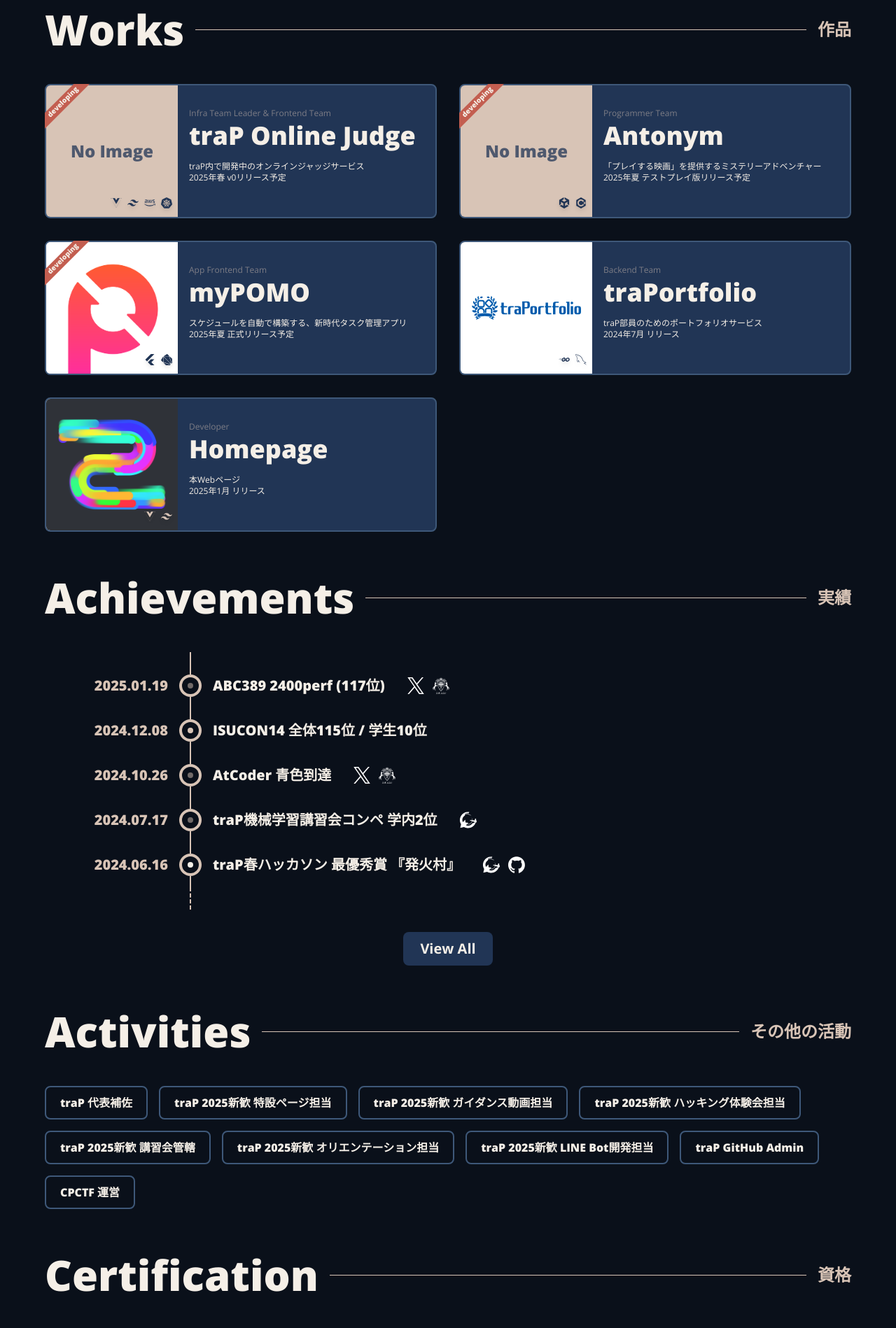
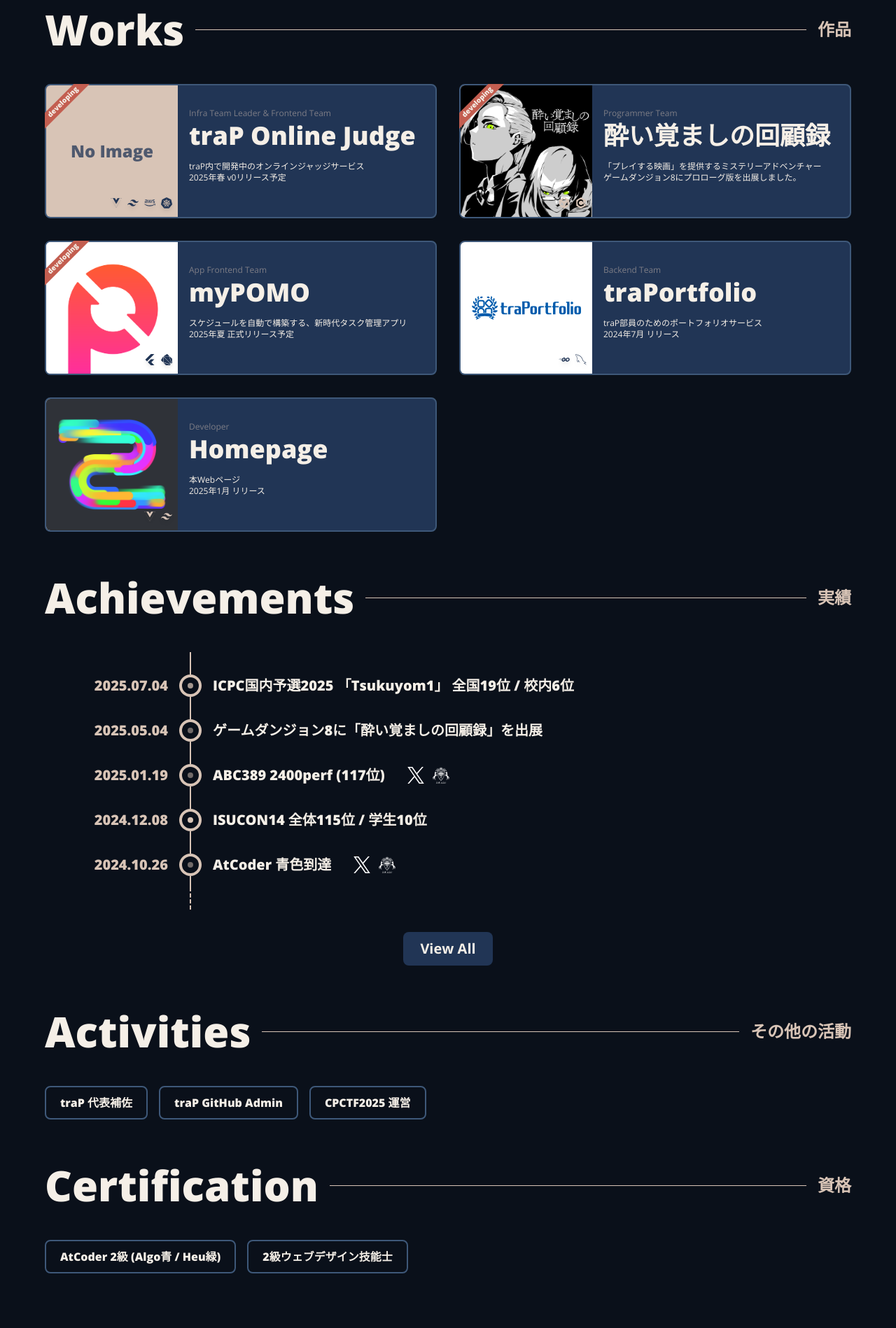
Before and after one commit to ZOI-dayo/homepage, a Vue app: page / in a window 1280 px wide. Shown: the part 1200-3098 px from the top of the page at 70% size. Built offline with nearby package versions, Linux system fonts and the light colour scheme.

Commit message:
update Antonym/hackathon25spring/ICPC2025

```diff
--- a/src/App.vue
+++ b/src/App.vue
@@ -17,10 +17,13 @@
     developing: true,
   },
   {
-    title: "Antonym",
+    title: "酔い覚ましの回顧録",
     role: "Programmer Team",
     description:
-      "「プレイする映画」を提供するミステリーアドベンチャー\n2025年夏 テストプレイ版リリース予定",
+      "「プレイする映画」を提供するミステリーアドベンチャー\nゲームダンジョン8にプロローグ版を出展しました。",
+    image: "/works/Antonym/thumbnail.png",
+    dark: true,
+    // padding: false,
     technologies: ["unity", "csharp"],
     developing: true,
   },
@@ -54,14 +57,14 @@
 const activities: string[] = [
   "traP 代表補佐",
   // "GAME^3 Webフロント担当"
-  "traP 2025新歓 特設ページ担当",
-  "traP 2025新歓 ガイダンス動画担当",
-  "traP 2025新歓 ハッキング体験会担当",
-  "traP 2025新歓 講習会管轄",
-  "traP 2025新歓 オリエンテーション担当",
-  "traP 2025新歓 LINE Bot開発担当",
+  // "traP 2025新歓 特設ページ担当",
+  // "traP 2025新歓 ガイダンス動画担当",
+  // "traP 2025新歓 ハッキング体験会担当",
+  // "traP 2025新歓 講習会管轄",
+  // "traP 2025新歓 オリエンテーション担当",
+  // "traP 2025新歓 LINE Bot開発担当",
   "traP GitHub Admin",
-  "CPCTF 運営",
+  "CPCTF2025 運営",
 ];
 
 const certifications: string[] = [
--- a/src/components/AchievementTimeline.vue
+++ b/src/components/AchievementTimeline.vue
@@ -28,6 +28,21 @@
 ];
 
 const achievements: Achievement[] = [
+  {
+    priority: 6,
+    date: "2025.07.04",
+    title: "ICPC国内予選2025 「Tsukuyom1」 全国19位 / 校内6位",
+  },
+  {
+    priority: 2,
+    date: "2025.06.22",
+    title: "traP春ハッカソン 「Witchcraft: Gem-beats」",
+  },
+  {
+    priority: 5,
+    date: "2025.05.04",
+    title: "ゲームダンジョン8に「酔い覚ましの回顧録」を出展",
+  },
   {
     priority: 5,
     date: "2025.01.19",
--- a/src/components/WorkTile.vue
+++ b/src/components/WorkTile.vue
@@ -19,6 +19,7 @@
     >
       <img
         :src="work.image"
+        class="w-full"
         :class="{
           'rounded-t-md xl:rounded-l-md xl:rounded-tr-none': !work.padding,
         }"
@@ -34,6 +35,9 @@
           v-for="technology in work.technologies"
           :key="technology"
           :icon="technology"
+          :style="{
+            '--tw-drop-shadow-color': 'var(--color-white)'
+          }"
           class="size-6 pl-2 drop-shadow-md"
           :class="{
             'fill-primary': !work.dark,
```
Also changed, not shown: public/works/Antonym/thumbnail.png (added).
